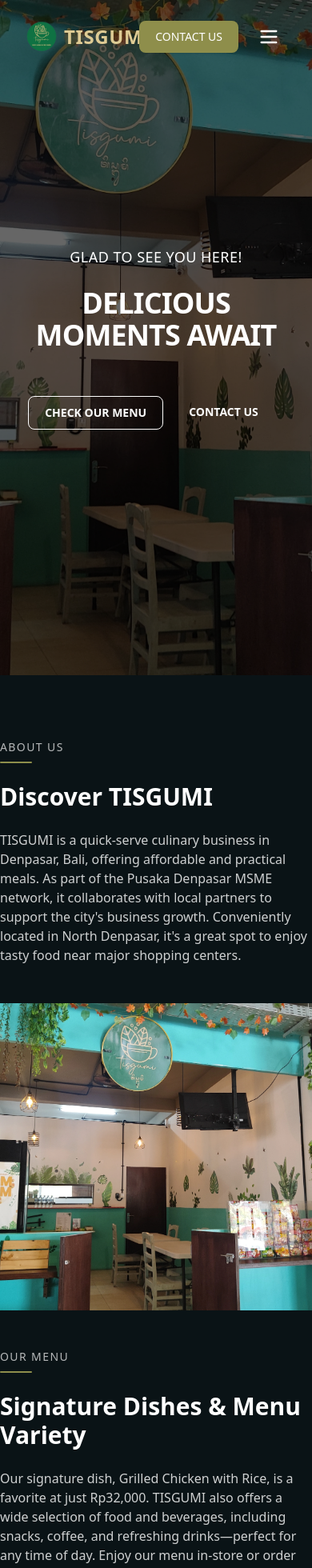
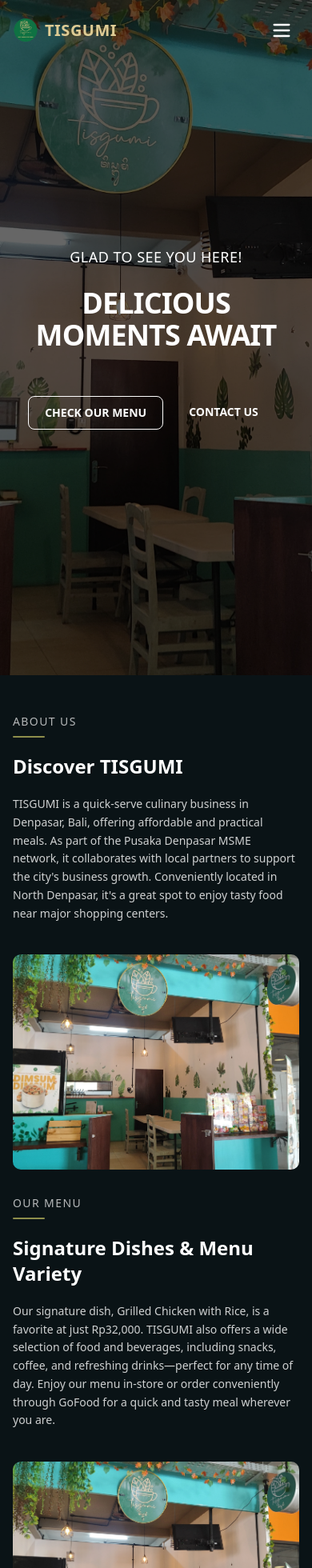
Before and after one commit to ArikusumaWardana/tisgumi-website, a Next.js app: page / in a window 390 px wide. Shown: the top 1960 px of the page at 80% size. Built offline with nearby package versions, Linux system fonts and the light colour scheme.

Commit message:
Refactor AboutUsSection and Navbar components for improved layout and responsiveness. Enhanced styling and added mobile menu functionality in Navbar, while updating AboutUsSection for better spacing and image handling.

```diff
--- a/src/components/AboutUsSection.tsx
+++ b/src/components/AboutUsSection.tsx
@@ -24,62 +24,86 @@
 
 export default function AboutUsSection() {
   return (
-    <section className="w-full max-w-6xl mx-auto py-20 grid gap-12" id="about">
+    <section
+      className="w-full px-4 sm:px-6 md:px-8 lg:px-12 max-w-7xl mx-auto py-12 md:py-20 grid gap-8 md:gap-12"
+      id="about"
+    >
       {/* Row 1 */}
-      <div className="grid md:grid-cols-2 gap-8 items-center">
-        <div className="flex flex-col gap-4 order-1 max-w-md">
-          <SubtitleWithLine className="text-sm text-white/70">{aboutData[0].subtitle}</SubtitleWithLine>
-          <h2 className="text-3xl md:text-4xl font-bold text-white font-poppins mb-2">
+      <div className="grid md:grid-cols-2 gap-6 md:gap-8 items-center">
+        <div className="flex flex-col gap-3 md:gap-4 order-1 max-w-md mx-auto md:mx-0">
+          <SubtitleWithLine className="text-sm text-white/70">
+            {aboutData[0].subtitle}
+          </SubtitleWithLine>
+          <h2 className="text-2xl sm:text-3xl md:text-4xl font-bold text-white font-poppins mb-2">
             {aboutData[0].title}
           </h2>
-          <p className="text-white/80 font-poppins mb-4">{aboutData[0].desc}</p>
+          <p className="text-sm sm:text-base text-white/80 font-poppins mb-4 leading-relaxed">
+            {aboutData[0].desc}
+          </p>
         </div>
-        <div className="order-2">
+        <div className="order-2 w-full">
+          <div className="relative w-full aspect-[4/3] md:aspect-[3/2]">
             <Image
               src={aboutData[0].img}
               alt="about us"
-            width={600}
-            height={400}
-            className="object-cover w-full h-96"
+              fill
+              className="object-cover rounded-lg"
+              sizes="(max-width: 768px) 100vw, 50vw"
+              priority
             />
           </div>
         </div>
+      </div>
+
       {/* Row 2 */}
-      <div className="grid md:grid-cols-2 gap-8 items-center">
-        <div className="order-2 md:order-1">
+      <div className="grid md:grid-cols-2 gap-6 md:gap-8 items-center">
+        <div className="order-2 md:order-1 w-full">
+          <div className="relative w-full aspect-[4/3] md:aspect-[3/2]">
             <Image
               src={aboutData[1].img}
               alt="our menu"
-            width={600}
-            height={400}
-            className="object-cover w-full h-96"
+              fill
+              className="object-cover rounded-lg"
+              sizes="(max-width: 768px) 100vw, 50vw"
             />
           </div>
-        <div className="flex flex-col gap-4 order-1 md:order-2 max-w-md md:ms-15">
-          <SubtitleWithLine className="text-sm text-white/70">{aboutData[1].subtitle}</SubtitleWithLine>
-          <h2 className="text-3xl md:text-4xl font-bold text-white font-poppins mb-2">
+        </div>
+        <div className="flex flex-col gap-3 md:gap-4 order-1 md:order-2 max-w-md mx-auto md:mx-0 md:ms-auto">
+          <SubtitleWithLine className="text-sm text-white/70">
+            {aboutData[1].subtitle}
+          </SubtitleWithLine>
+          <h2 className="text-2xl sm:text-3xl md:text-4xl font-bold text-white font-poppins mb-2">
             {aboutData[1].title}
           </h2>
-          <p className="text-white/80 font-poppins mb-4">{aboutData[1].desc}</p>
+          <p className="text-sm sm:text-base text-white/80 font-poppins mb-4 leading-relaxed">
+            {aboutData[1].desc}
+          </p>
         </div>
       </div>
+
       {/* Row 3 */}
-      <div className="grid md:grid-cols-2 gap-8 items-center">
-        <div className="flex flex-col gap-4 order-1 max-w-md">
-          <SubtitleWithLine className="text-sm text-white/70">{aboutData[2].subtitle}</SubtitleWithLine>
-          <h2 className="text-3xl md:text-4xl font-bold text-white font-poppins mb-2">
+      <div className="grid md:grid-cols-2 gap-6 md:gap-8 items-center">
+        <div className="flex flex-col gap-3 md:gap-4 order-1 max-w-md mx-auto md:mx-0">
+          <SubtitleWithLine className="text-sm text-white/70">
+            {aboutData[2].subtitle}
+          </SubtitleWithLine>
+          <h2 className="text-2xl sm:text-3xl md:text-4xl font-bold text-white font-poppins mb-2">
             {aboutData[2].title}
           </h2>
-          <p className="text-white/80 font-poppins mb-4">{aboutData[2].desc}</p>
+          <p className="text-sm sm:text-base text-white/80 font-poppins mb-4 leading-relaxed">
+            {aboutData[2].desc}
+          </p>
         </div>
-        <div className="order-2">
+        <div className="order-2 w-full">
+          <div className="relative w-full aspect-[4/3] md:aspect-[3/2]">
             <Image
               src={aboutData[2].img}
               alt="our team"
-            width={600}
-            height={400}
-            className="object-cover w-full h-96"
+              fill
+              className="object-cover rounded-lg"
+              sizes="(max-width: 768px) 100vw, 50vw"
             />
+          </div>
         </div>
       </div>
     </section>
--- a/src/components/Navbar.tsx
+++ b/src/components/Navbar.tsx
@@ -3,7 +3,7 @@
 
 import Image from "next/image";
 import { Button } from "@/components/ui/button";
-import { Menu } from "lucide-react";
+import { Menu, X } from "lucide-react";
 import { useEffect, useState } from "react";
 
 const navLinks = [
@@ -15,6 +15,7 @@
 
 export default function Navbar() {
   const [scrolled, setScrolled] = useState(false);
+  const [mobileMenuOpen, setMobileMenuOpen] = useState(false);
 
   useEffect(() => {
     const handleScroll = () => {
@@ -24,10 +25,22 @@
     return () => window.removeEventListener("scroll", handleScroll);
   }, []);
 
+  // Prevent body scroll when mobile menu is open
+  useEffect(() => {
+    if (mobileMenuOpen) {
+      document.body.style.overflow = "hidden";
+    } else {
+      document.body.style.overflow = "unset";
+    }
+  }, [mobileMenuOpen]);
+
   return (
+    <>
       <nav
-      className={`w-full flex items-center justify-between px-8 py-6 font-poppins fixed top-0 left-0 z-30 transition-all duration-300 ${
-        scrolled ? "bg-[#10191b]/90 shadow-lg backdrop-blur" : "bg-transparent"
+        className={`w-full flex items-center justify-between px-4 md:px-8 py-4 md:py-6 font-poppins fixed top-0 left-0 z-40 transition-all duration-300 ${
+          scrolled
+            ? "bg-[#10191b]/90 shadow-lg backdrop-blur"
+            : "bg-transparent"
         }`}
       >
         <div className="flex items-center gap-2">
@@ -36,8 +49,9 @@
             alt="Foodi Logo"
             width={40}
             height={40}
+            className="w-8 h-8 md:w-10 md:h-10"
           />
-        <span className="text-2xl font-bold text-[#decb94] tracking-wide font-poppins">
+          <span className="text-xl md:text-2xl font-bold text-[#decb94] tracking-wide font-poppins">
             TISGUMI
           </span>
         </div>
@@ -55,15 +69,54 @@
         </ul>
         <div className="flex items-center gap-4">
           <Button
-          className="bg-[#8e8e4b] hover:bg-[#8e8e4b]/80 text-white font-md px-5 py-3 rounded-md shadow font-poppins uppercase"
+            className="hidden md:flex bg-[#8e8e4b] hover:bg-[#8e8e4b]/80 text-white font-md px-5 py-3 rounded-md shadow font-poppins uppercase"
             size="lg"
           >
             Contact Us
           </Button>
-        <button className="md:hidden p-2 rounded hover:bg-orange-100/10">
+          <button
+            className="md:hidden p-2 rounded hover:bg-orange-100/10"
+            onClick={() => setMobileMenuOpen(!mobileMenuOpen)}
+            aria-label="Toggle menu"
+          >
+            {mobileMenuOpen ? (
+              <X className="text-white size-7" />
+            ) : (
               <Menu className="text-white size-7" />
+            )}
           </button>
         </div>
       </nav>
+
+      {/* Mobile Menu */}
+      <div
+        className={`fixed inset-0 z-30 bg-[#10191b]/95 backdrop-blur transition-transform duration-300 ease-in-out md:hidden ${
+          mobileMenuOpen ? "translate-x-0" : "translate-x-full"
+        }`}
+      >
+        <div className="flex flex-col items-center justify-center h-full gap-8">
+          <ul className="flex flex-col items-center gap-8">
+            {navLinks.map((link) => (
+              <li key={link.name}>
+                <Link
+                  href={link.href}
+                  className="text-white text-2xl font-medium transition-colors hover:text-[#decb94]"
+                  onClick={() => setMobileMenuOpen(false)}
+                >
+                  {link.name}
+                </Link>
+              </li>
+            ))}
+          </ul>
+          <Button
+            className="bg-[#8e8e4b] hover:bg-[#8e8e4b]/80 text-white font-md px-8 py-4 rounded-md shadow font-poppins uppercase text-lg"
+            size="lg"
+            onClick={() => setMobileMenuOpen(false)}
+          >
+            Contact Us
+          </Button>
+        </div>
+      </div>
+    </>
   );
 }
```
Lines whose indentation alone changed are shown as unchanged.
